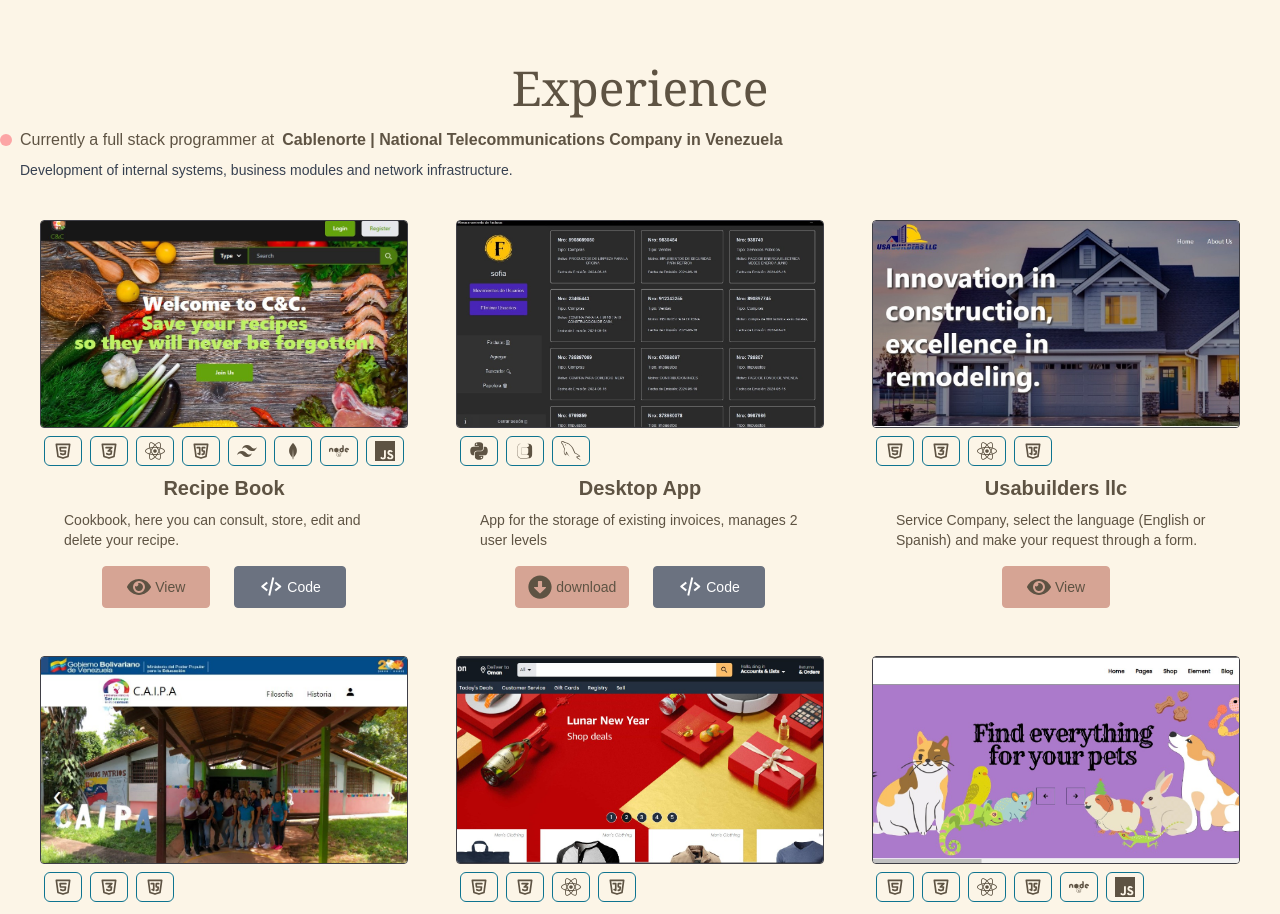
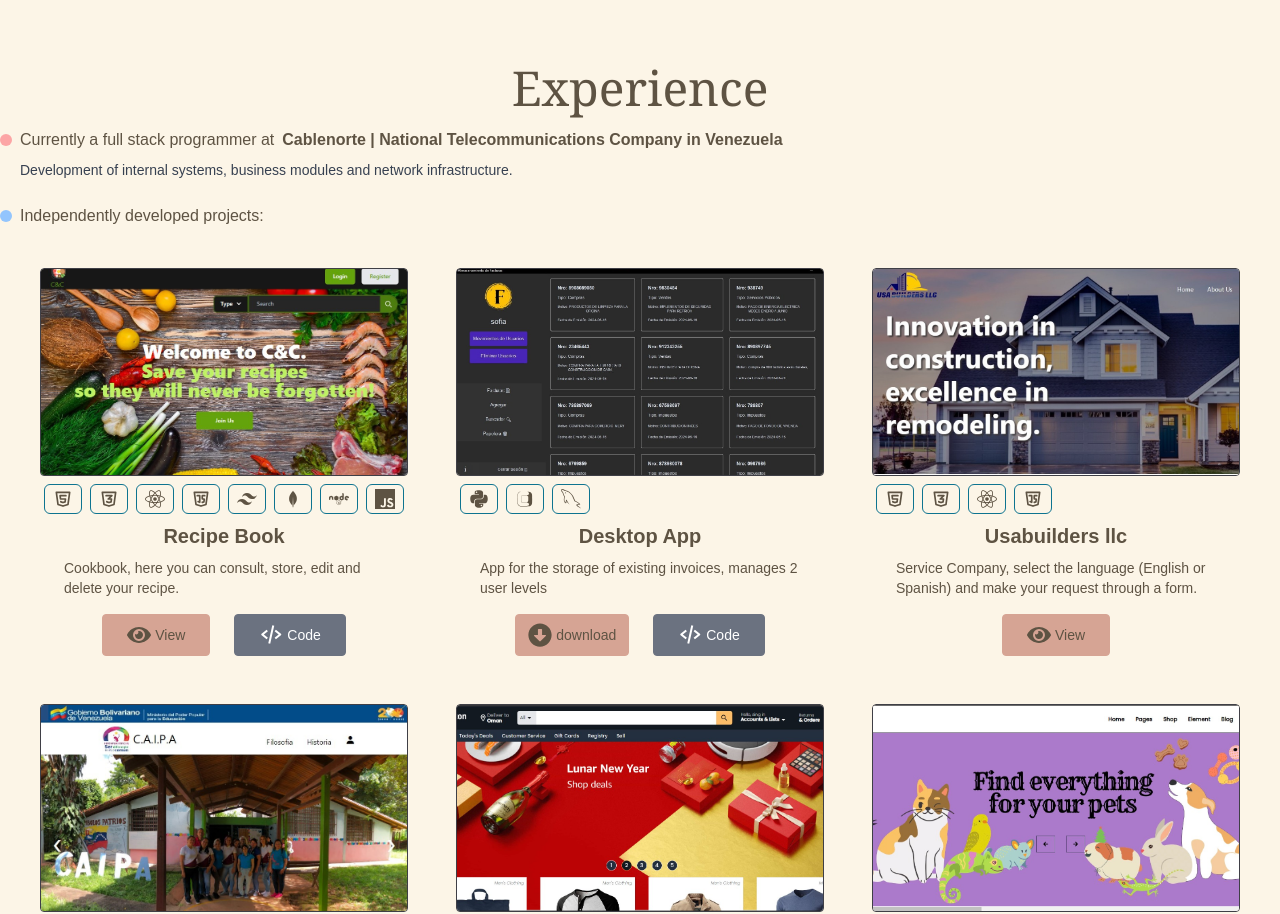
Before and after one commit to Sofiaggb/portafolio, a React (Vite) app: page / in a window 1280 px wide. Shown: the part 1160-2074 px from the top of the page. Built offline with nearby package versions, Linux system fonts and the light colour scheme.

Commit message:
update tecnologies

```diff
--- a/src/pages/HomePage.jsx
+++ b/src/pages/HomePage.jsx
@@ -44,7 +44,7 @@ export default function HomePage() {
                 {t("projects.title")}
             </h1>
 
-            <div className="mt-4 flex items-center container mx-auto">
+            {/* <div className="mt-4 flex items-center container mx-auto">
                 <ul className="space-y-4">
                     <li className="flex flex-col gap-2  ">
                         <p className="flex items-center gap-2">
@@ -66,6 +66,42 @@ export default function HomePage() {
                 </ul>
             </div>
 
+            <h2 className='mt-10 text-3xl max-[400px]:text-2xl text-center font-moserrat'>
+               Proyectos desarrollados de forma independiente  {/* {t("projects.title")}
+            </h2> */}
+
+            <div className="mt-4 flex items-center container mx-auto">
+                <ul className="space-y-6"> {/* Aumenté el espacio entre items */}
+                    {/* Primer trabajo - Actual */}
+                    <li className="flex flex-col gap-2">
+                        <p className="flex items-center gap-2">
+                            <span className="relative flex items-center">
+                                <span className="relative inline-flex rounded-full h-3 w-3 bg-red-300"></span>
+                                <span className="ml-2"> {t("projects.currently")}</span>
+                            </span>
+                            <a className="font-semibold hover:text-blue-900 transition-colors duration-200 hover:underline underline-offset-2"
+                                href="https://norteconecta.net/home/"
+                                target="_blank"
+                                rel="noopener noreferrer">
+                                {t("projects.cablenorte")}
+                            </a>
+                        </p>
+                        <p className="text-gray-700 text-sm ml-5">
+                            {t("projects.cablenorteIDid")}
+                        </p>
+                    </li>
+
+                    {/* Segundo trabajo - Anterior (con diferente color) */}
+                    <li className="flex flex-col gap-2">
+                        <p className="flex items-center gap-2">
+                            <span className="relative flex items-center">
+                                <span className="relative inline-flex rounded-full h-3 w-3 bg-blue-300"></span>
+                                <span className="ml-2">{t("projects.freelance")}  </span>
+                            </span>
+                        </p>
+                    </li>
+                </ul>
+            </div>
 
             <div className="flex items-center justify-center container mx-auto">
                 <div className="grid  grid-cols-1  lg:grid-cols-3  lg:m-4  ">
--- a/src/translations/en/global.json
+++ b/src/translations/en/global.json
@@ -16,6 +16,7 @@
         "currently": "Currently a full stack programmer at",
         "cablenorte": "Cablenorte | National Telecommunications Company in Venezuela ",
         "cablenorteIDid": "Development of internal systems, business modules and network infrastructure.",
+        "freelance": "Independently developed projects:",
 
         "recipeBook": "Recipe Book",
         "descriptionRecipeBook": "Cookbook, here you can consult, store, edit and delete your recipe.",
--- a/src/translations/es/global.json
+++ b/src/translations/es/global.json
@@ -16,6 +16,7 @@
         "currently": " Actualmente programador full stack en ",
         "cablenorte": " Cablenorte | Empresa Nacional de Telecomunicaciones en Venezuela ",
         "cablenorteIDid": "Desarrollo de sistemas internos, módulos empresariales e infraestructura de red.",
+        "freelance": "Proyectos desarrollados de forma independiente:",
 
         "recipeBook": "Recetario",
         "descriptionRecipeBook": "Recetario de cocina, aquí puedes consultar, almacenar, editar y borrar tu receta.",
```
